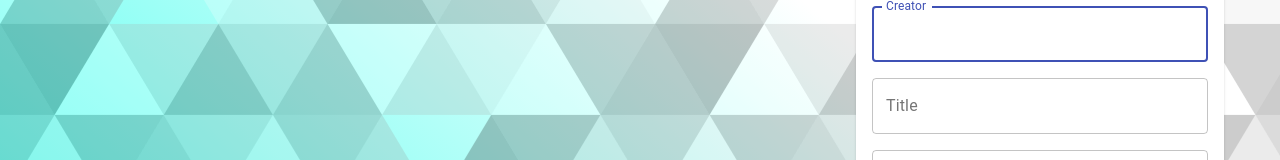
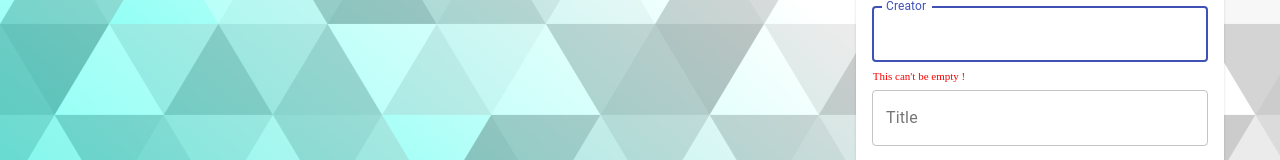
Before and after one commit to Jehovanie/Memories-Client, a React (Create React App) app: page / in a window 1280 px wide. Both pictures are taken after a click on the element 1040 px from the left and 192 px from the top of the page. Shown: the part 158-318 px from the top of the page. Built offline with nearby package versions, Linux system fonts and the light colour scheme; no server answers.

Commit message:
Setting up validate the form and costumiezed the alert success and error

```diff
--- a/src/components/Form/Form.js
+++ b/src/components/Form/Form.js
@@ -6,12 +6,17 @@ import FileBase from "react-file-base64";
 import useStyles from './style';
 import { TextField, Button, Typography, Paper } from '@material-ui/core';
 
+import swal from "sweetalert";
+
 
 const Form = ({ currentId, setCurrentId }) => {
 
     const classes = useStyles();
     const [postData, setPostData] = useState({ creator: '', title: '', message: '', tags: '', selectedFile: '' });
     const dispatch = useDispatch();
+
+
+    const [focus, setFocus] = useState({ creator: false, title: '', message: false, tags: false, selectedFile: false });
 
 
     const post = useSelector((state) => currentId ? state.posts.find((p) => p._id === currentId) : null) // get the current post to update
@@ -24,10 +29,19 @@ const Form = ({ currentId, setCurrentId }) => {
         e.preventDefault();
 
         if (currentId) {
+
             dispatch(updatedPost(currentId, postData))
+            swal("Good Job", "Post Apdated !!!", "success")
 
         } else {
-            dispatch(createPost(postData));
+
+            if (postData.creator !== "" || postData.title !== "" || postData.message !== "") {
+
+                dispatch(createPost(postData));
+                swal("Good Job", "Post Added!", "success")
+            } else {
+                swal("Oops", "Please complete the form", "error")
+            }
         }
         clear();
     }
@@ -35,6 +49,8 @@ const Form = ({ currentId, setCurrentId }) => {
     const clear = () => {
         setCurrentId(null);
         setPostData({ creator: '', title: '', message: '', tags: '', selectedFile: '' });
+        setFocus({ creator: false, title: false, message: false });
+
     }
 
 
@@ -49,7 +65,12 @@ const Form = ({ currentId, setCurrentId }) => {
                     fullWidth
                     value={postData.creator}
                     onChange={(e) => setPostData({ ...postData, creator: e.target.value })}
+                    onFocus={() => setFocus({ ...focus, creator: true })}
                 />
+
+                {/* <div className={classes.ErrorInput}  >ERROR : this is must be requered !</div> */}
+                {focus.creator && postData.creator === "" && <div className={classes.ErrorInput} style={{ display: "block" }}>This can't be empty !</div>}
+
                 <TextField
                     name="title"
                     variant="outlined"
@@ -57,7 +78,10 @@ const Form = ({ currentId, setCurrentId }) => {
                     fullWidth
                     value={postData.title}
                     onChange={(e) => setPostData({ ...postData, title: e.target.value })}
+                    onFocus={() => setFocus({ ...focus, title: true })}
                 />
+                {focus.title && postData.title === "" && <div className={classes.ErrorInput} style={{ display: "block" }}>This can't be empty !</div>}
+
                 <TextField
                     name="message"
                     variant="outlined"
@@ -65,7 +89,10 @@ const Form = ({ currentId, setCurrentId }) => {
                     fullWidth
                     value={postData.message}
                     onChange={(e) => setPostData({ ...postData, message: e.target.value })}
+                    onFocus={() => setFocus({ ...focus, message: true })}
                 />
+                {focus.message && postData.message === "" && <div className={classes.ErrorInput} style={{ display: "block" }}>This can't be empty !</div>}
+
                 <TextField
                     name="tags"
                     variant="outlined"
--- a/src/components/Form/style.js
+++ b/src/components/Form/style.js
@@ -26,5 +26,12 @@ export default makeStyles((theme) => ({
 
     btn: {
         width: '95%',
+    },
+
+    ErrorInput: {
+        display: "block",
+        color: "red",
+        fontSize: "11px",
+        width: '95%',
     }
 }))
```
